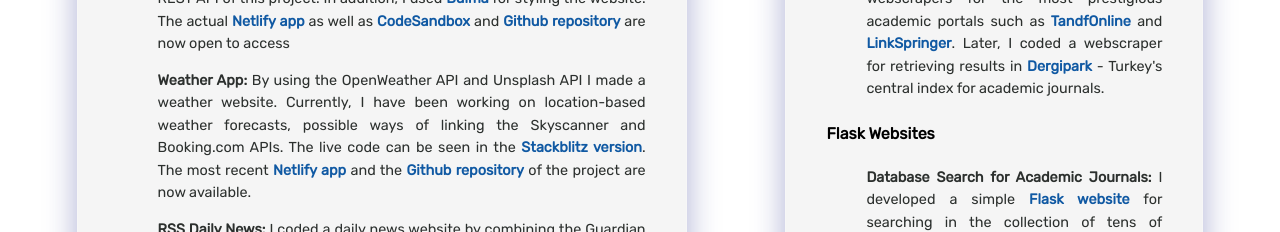
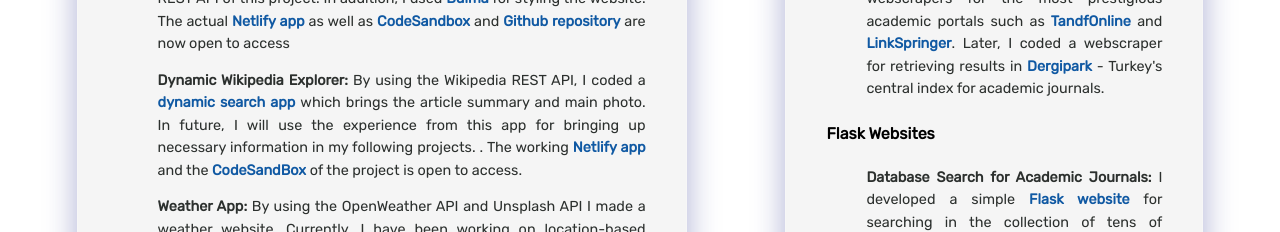
Before and after one commit to alperenatikhan/atik-personal-portfolio-router, a React (Create React App) app: page /portfolio in a window 1280 px wide. Shown: the part 470-702 px from the top of the page. Built offline with nearby package versions, Linux system fonts and the light colour scheme.

Commit message:
1 file modified

```diff
--- a/src/Portfolio.js
+++ b/src/Portfolio.js
@@ -85,6 +85,40 @@ export default function Portfolio() {
                   Github repository
                 </a>{' '}
                 are now open to access
+              </p>
+            </li>
+
+            <li>
+              <p>
+                <strong> Dynamic Wikipedia Explorer:</strong> By using the
+                Wikipedia REST API, I coded a{' '}
+                <a
+                  href="https://atik-wiki.netlify.app/"
+                  className="text-link"
+                  target="_blank"
+                >
+                  dynamic search app{' '}
+                </a>{' '}
+                which brings the article summary and main photo. In future, I
+                will use the experience from this app for bringing up necessary
+                information in my following projects.
+                . The working{' '}
+                <a
+                  href="https://atik-wiki.netlify.app"
+                  className="text-link"
+                  target="_blank"
+                >
+                  Netlify app
+                </a>{' '}
+                and the{' '}
+                <a
+                  href="https://codesandbox.io/s/green-cdn-mxdpu"
+                  className="text-link"
+                  target="_blank"
+                >
+                CodeSandBox
+                </a>{' '}
+                of the project is open to access.
               </p>
             </li>
 
```
